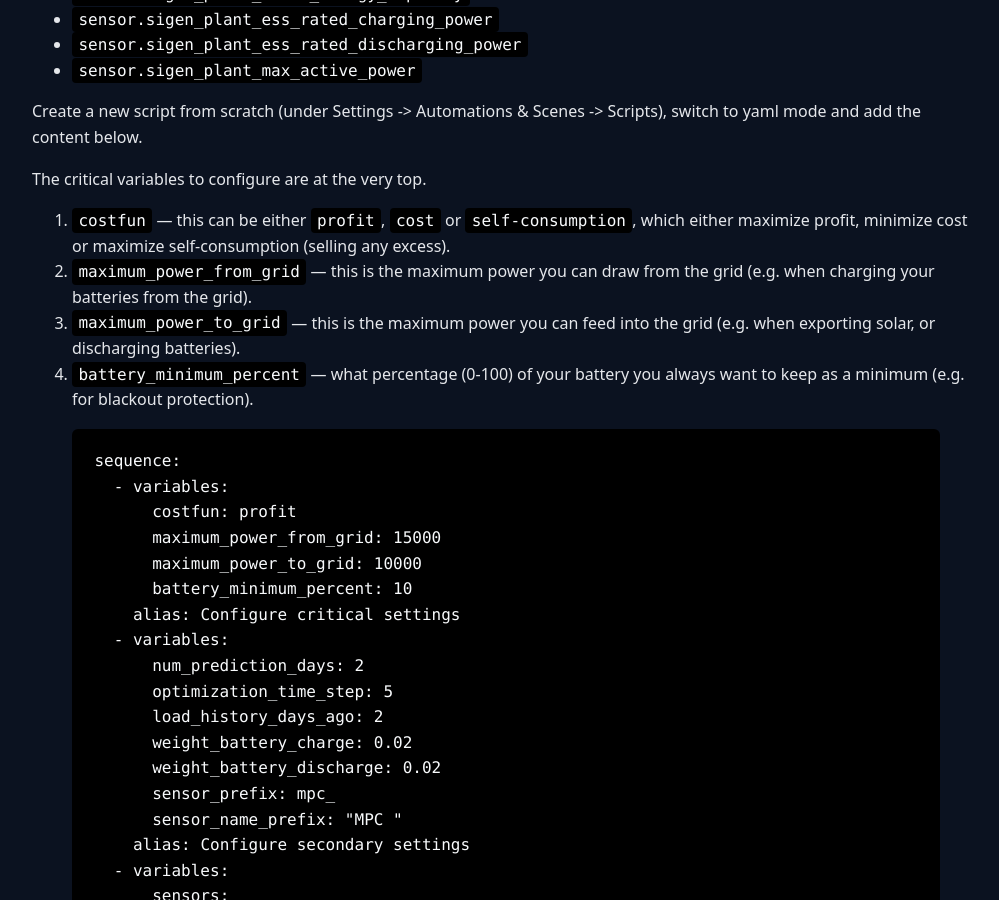
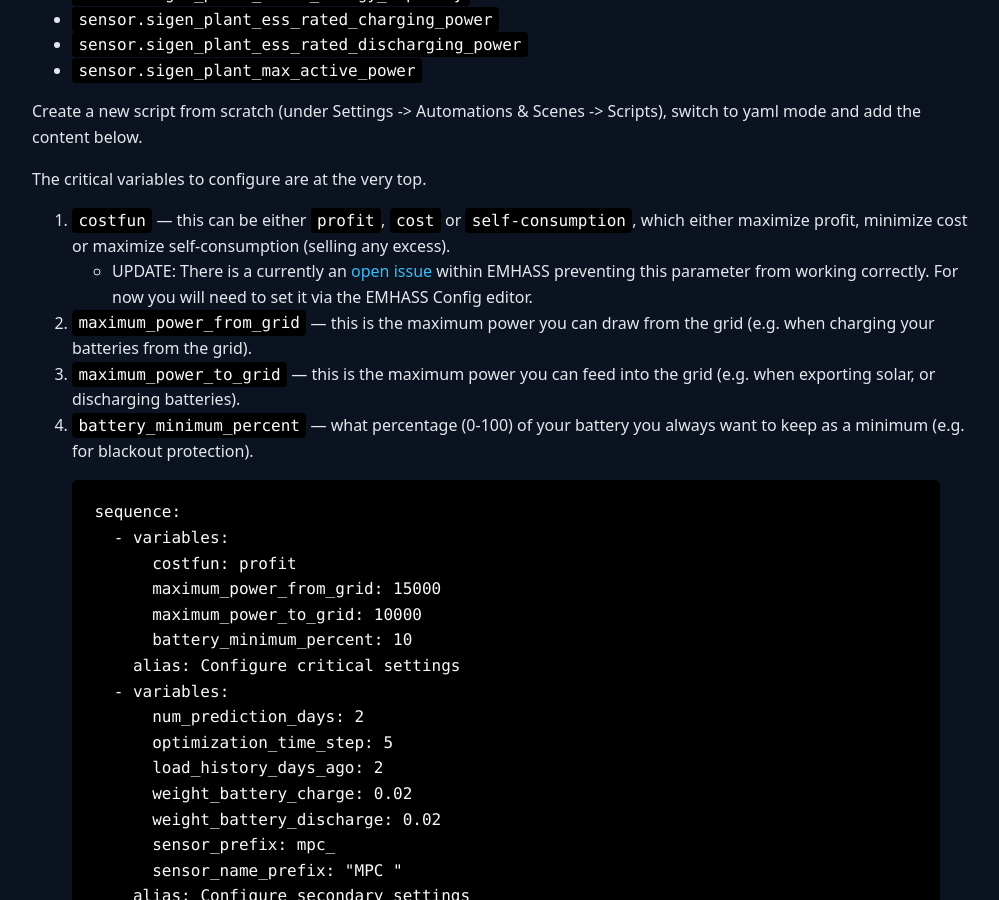
Before and after one commit to AnnableLab/annablelab.github.io, a Jekyll site: the page built from pages/emhass.md, in a window 1280 px wide and 900 px high, scrolled down 456 px. Shown: the whole window, without its empty margins (134-1133 px from the left). Built offline with Jekyll 4.4.1, drawn with Linux system fonts in a browser that asks for light colours.

Commit message:
Add costfun bug report

```diff
--- a/pages/emhass.md
+++ b/pages/emhass.md
@@ -19,6 +19,7 @@ Create a new script from scratch (under Settings -> Automations & Scenes -> Scri
 The critical variables to configure are at the very top.
 
 1. `costfun` — this can be either `profit`, `cost` or `self-consumption`, which either maximize profit, minimize cost or maximize self-consumption (selling any excess).
+    - UPDATE: There is a currently an [open issue](https://github.com/davidusb-geek/emhass/issues/559) within EMHASS preventing this parameter from working correctly. For now you will need to set it via the EMHASS Config editor.
 2. `maximum_power_from_grid` — this is the maximum power you can draw from the grid (e.g. when charging your batteries from the grid).
 3. `maximum_power_to_grid` — this is the maximum power you can feed into the grid (e.g. when exporting solar, or discharging batteries).
 4. `battery_minimum_percent` — what percentage (0-100) of your battery you always want to keep as a minimum (e.g. for blackout protection).
```
